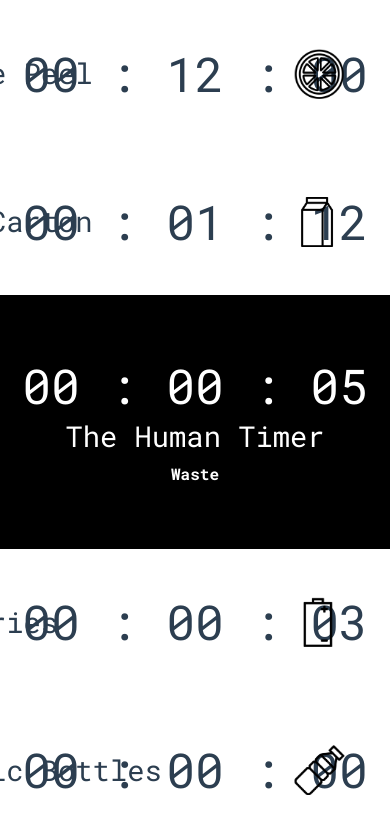
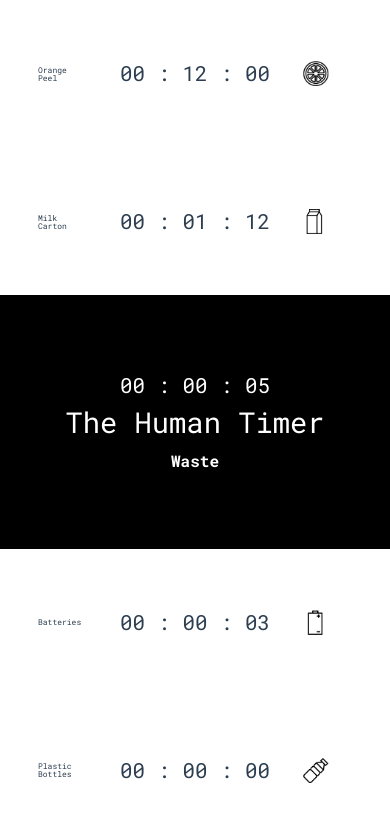
Before and after one commit to yungjurick/postnatural-clock, a Vue app: page /clock-waste in a window 390 px wide. Shown: the top 834 px of the page. Built offline with nearby package versions, Linux system fonts and the light colour scheme.

Commit message:
Add media query to support mobile compatability

```diff
--- a/src/views/About.vue
+++ b/src/views/About.vue
@@ -28,7 +28,7 @@
         Credits for the average lifespan of animals & waste (including human):
       </p>
       <p class="about__text citing">
-        <a href="http://www.vetstreet.com/our-pet-experts/7-animals-with-incredibly-long-life-spans">Whale & Tortoise</a>
+        <a href="http://www.vetstreet.com/our-pet-experts/7-animals-with-incredibly-long-life-spans">Whale&Tortoise</a>
         <a href="https://www.earthkind.com/blog/how-long-do-mice-live/">Mouse</a>
         <a href="https://www.who.int/gho/mortality_burden_disease/life_tables/situation_trends/en/">Human</a>
         <a href="https://www.petmd.com/dog/wellness/evr_dg_how_long_do_dogs_live">Dog</a>
@@ -94,4 +94,14 @@ export default {
 .strong {
   font-weight: bold;
 }
+
+@media only screen and (max-width: 400px) {
+  .about {
+    &__text {
+      font-size: 0.8rem;
+      width: 80%;
+      line-height: 1.2;
+    }
+  }
+}
 </style>
--- a/src/views/ClockAnimals.vue
+++ b/src/views/ClockAnimals.vue
@@ -189,5 +189,23 @@ export default {
     margin-top: 16px;
   }
 }
+@media only screen and (max-width: 400px) {
+  .clock {
+    &__section {
+      &__time {
+        font-size: 1.3rem;
+      }
+    }
+    &__label {
+      font-size: 0.8rem;
+      width: auto;
+      left: 20%;
+      transform: translateX(-80%);
+    }
+    &__animal {
+      height: 25px;
+    }
+  }
+}
 
 </style>
--- a/src/views/ClockWaste.vue
+++ b/src/views/ClockWaste.vue
@@ -190,4 +190,23 @@ export default {
   }
 }
 
+@media only screen and (max-width: 400px) {
+  .clockWaste {
+    &__section {
+      &__time {
+        font-size: 1.3rem;
+      }
+    }
+    &__label {
+      font-size: 0.5rem;
+      width: 50px;
+      left: 20%;
+      transform: translateX(-80%);
+    }
+    &__animal {
+      height: 25px;
+    }
+  }
+}
+
 </style>
--- a/src/views/Home.vue
+++ b/src/views/Home.vue
@@ -59,4 +59,12 @@ export default {
       }
     }
   }
+  @media only screen and (max-width: 400px) {
+    .home__title {
+      font-size: 2.3rem;
+    }
+    .home__subtitle, .home__container__link {
+      font-size: 0.8rem;
+    }
+  }
 </style>
```
